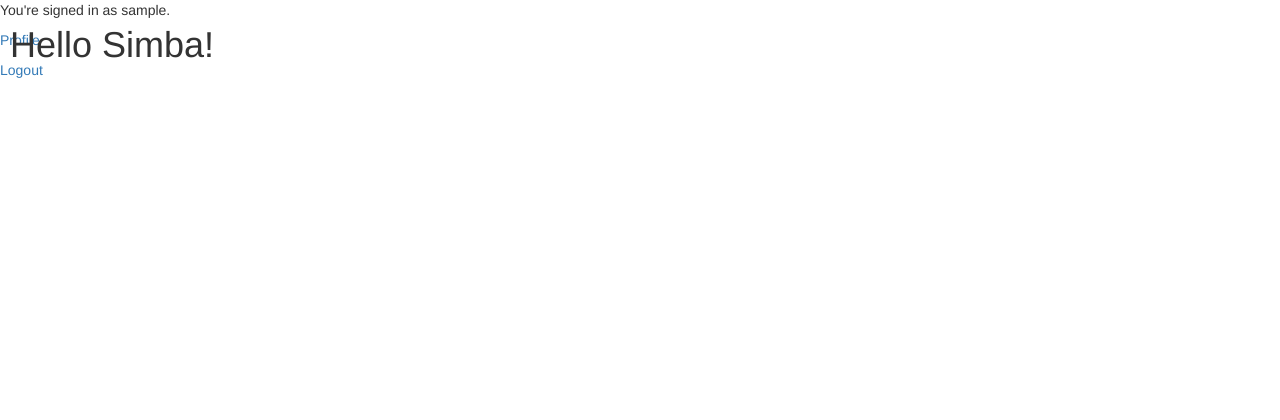
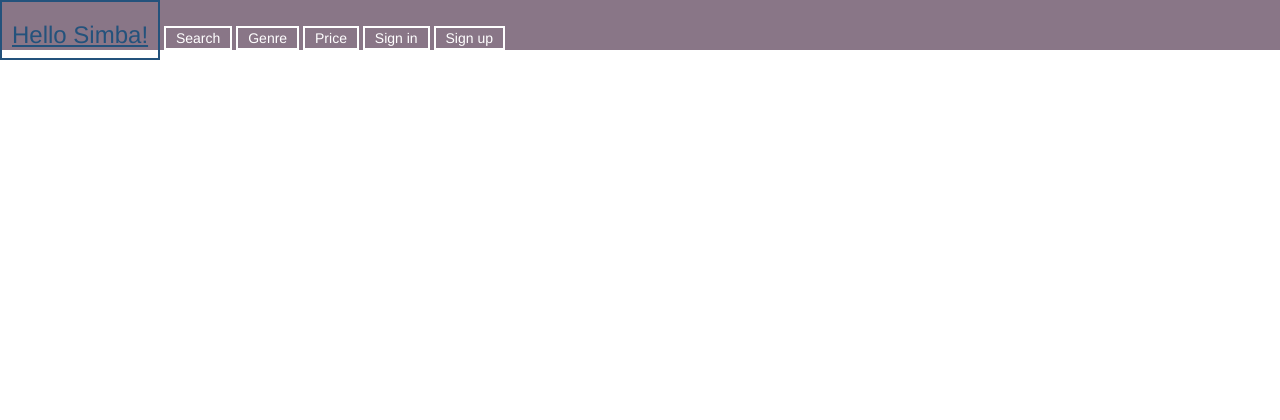
Before and after one commit to avstruck/simba, a Rails app: page / in a window 1280 px wide. Shown: the top 420 px of the page. Before the commit the page ends 78 px from the top, so only its background shows below. Run offline with Rails 7, Linux system fonts and the light colour scheme; the visitor is signed in with stand-in values (Sample User, id 1); style sheets or scripts are compiled from the project's sources; some libraries are stand-ins or nearby versions.

Commit message:
eggplant header with ref tags made

```diff
--- a/app/assets/stylesheets/application.css
+++ b/app/assets/stylesheets/application.css
@@ -16,20 +16,20 @@
 
 .header {
 	position: fixed;
-	top: Opx;
+	width: 100%;
+	height: 50px;
+	padding: 0;
 	margin: 0 auto;
-
-	border-bottom: 2px;
+	background-color: #897687;
 }
 
-.header_title {
-	position: fixed;
-	top: 5px;
-	left: 10px;
+.header a {
+	display: inline-block;
+	position: relative;
+	height: 50x;
+	border: 2px solid;
+	padding: 0 10px;
+	text-decoration: none;
+	text-align: center;
+	color: #fff;
 }
-
-.header_links {
-	position: fixed;
-	top: 5px;
-	right: 5px;
-}
--- a/app/views/pieces/index.html.erb
+++ b/app/views/pieces/index.html.erb
@@ -1,20 +1,48 @@
+<!DOCTYPE html>
+<html>
+  <body>
     <div class="header">
+    <nav>
+      <a href="/" class="header_blocks">
+        <h3 class="header_title">Hello Simba!</h3>
+      </a>
+      <a href="/" class="header_blocks">
+        Search
+      </a>
+      <a href="/" class="header_blocks">
+        Genre
+      </a>
+      <a href="/" class="header_blocks">
+        Price
+      </a>
+      <a href="/users/sign_in" class="header_blocks">
+        Sign in
+      </a>
+      <a href="/users/sign_up" class="header_blocks">
+        Sign up
+      </a>
+    </nav>
+    </div>
 
-  <div class="header_title">
-    <h1> Hello Simba! </h1>
-  </div>
+
+    <div id="footer" style="background-color:#FFA500;clear:both;text-align:center;">
+    Copyright © W3Schools.com</div>
+
+  </body>
+</html>
+
+
 <!--   <% if current_user %>
     <p>Are you an artist? Upload your art <%= link_to "here", "/pieces/new" %>.</p>
-  <% end %> -->
+  <% end %>
 
   <% if current_user %>
     <p>You're signed in as <%= current_user.username %>.</p>
     <p><%= link_to "Profile", "/users/#{current_user.id}" %></p>
     <p><%= link_to "Logout", destroy_user_session_path, method: :delete %></p>
   <% else %>
-    <!-- <h2>Sign in</h2> -->
-
-<!--     <%= form_for(resource, as: resource_name, url: session_path(resource_name)) do |f| %>
+    <h2>Sign in</h2>
+    <%= form_for(resource, as: resource_name, url: session_path(resource_name)) do |f| %>
         <div><%= f.label :email %><br />
         <%= f.email_field :email, autofocus: true %></div>
 
@@ -23,12 +51,11 @@
 
         <% if devise_mapping.rememberable? -%>
         <div><%= f.check_box :remember_me %> <%= f.label :remember_me %></div>
-    <% end -%> -->
+        <% end %>
 
-  <!--   <div><%= f.submit "Sign in" %></div> -->
+        <div><%= f.submit "Sign in" %></div>
     <% end %>
-  <div class="header_links">
-    <%= render "devise/shared/links" %>
-  </div>
-<% end %>
-</div>
+  <% end %>-->
+
+
+<br><br><br><br><br><br><br><br><br><br><br><br><br><br><br><br><br><br><br><br><br><br><br><br><br><br><br><br><br><br><br><br><br><br><br><br><br><br><br><br><br><br><br><br><br><br><br><br><br><br><br><br><br><br><br><br><br><br><br><br><br><br><br><br><br><br><br><br><br><br><br><br><br><br><br><br><br><br><br><br><br><br><br><br><br><br><br><br><br><br><br><br><br><br><br><br><br><br><br><br><br><br><br><br><br><br><br><br><br><br><br><br><br><br><br><br><br><br><br><br><br><br><br><br><br><br><br><br><br><br><br><br><br><br><br><br><br><br><br><br><br><br><br><br><br><br><br><br><br><br><br><br><br><br><br><br><br><br><br><br><br><br><br><br><br><br><br><br><br><br><br><br><br><br><br><br><br><br><br><br><br><br><br><br><br><br><br><br><br><br><br><br><br><br><br><br><br><br><br><br><br><br><br><br><br><br><br><br><br><br><br><br><br><br><br><br>
```
Lines whose indentation alone changed are shown as unchanged.
